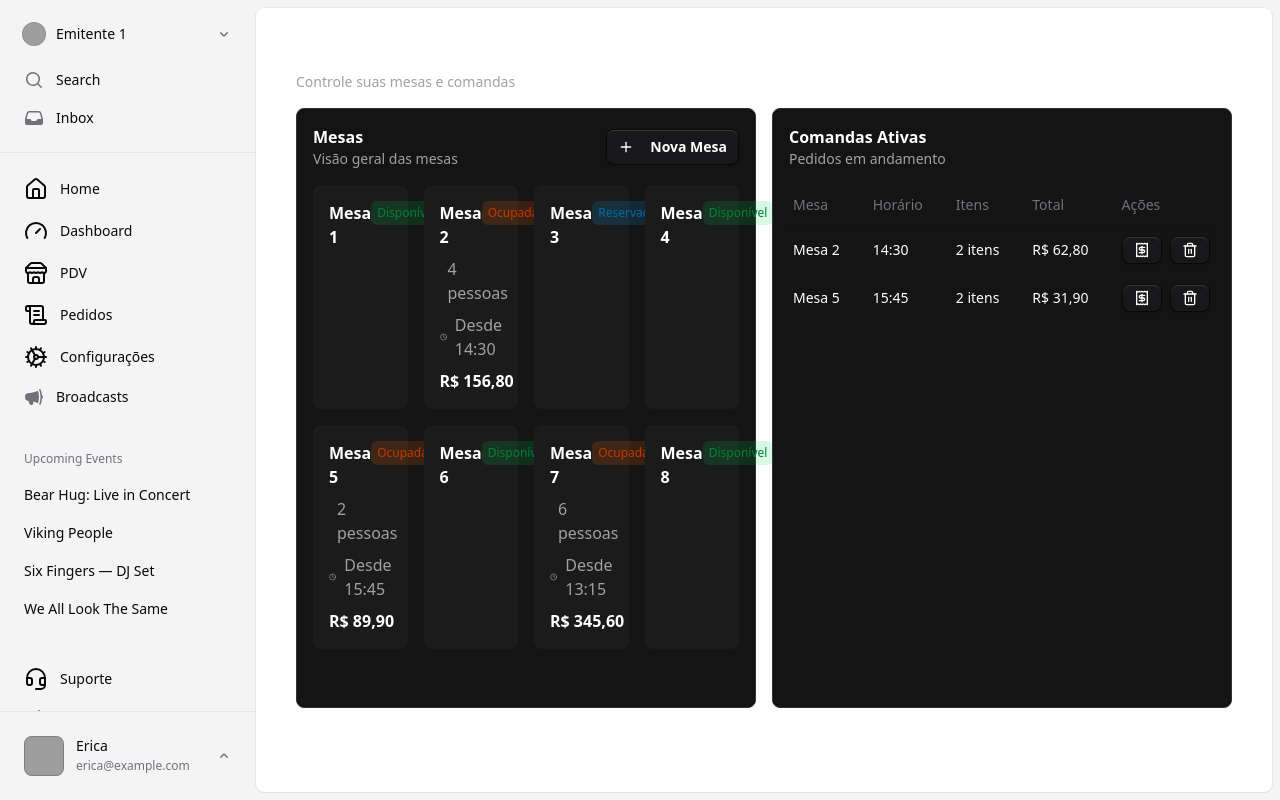
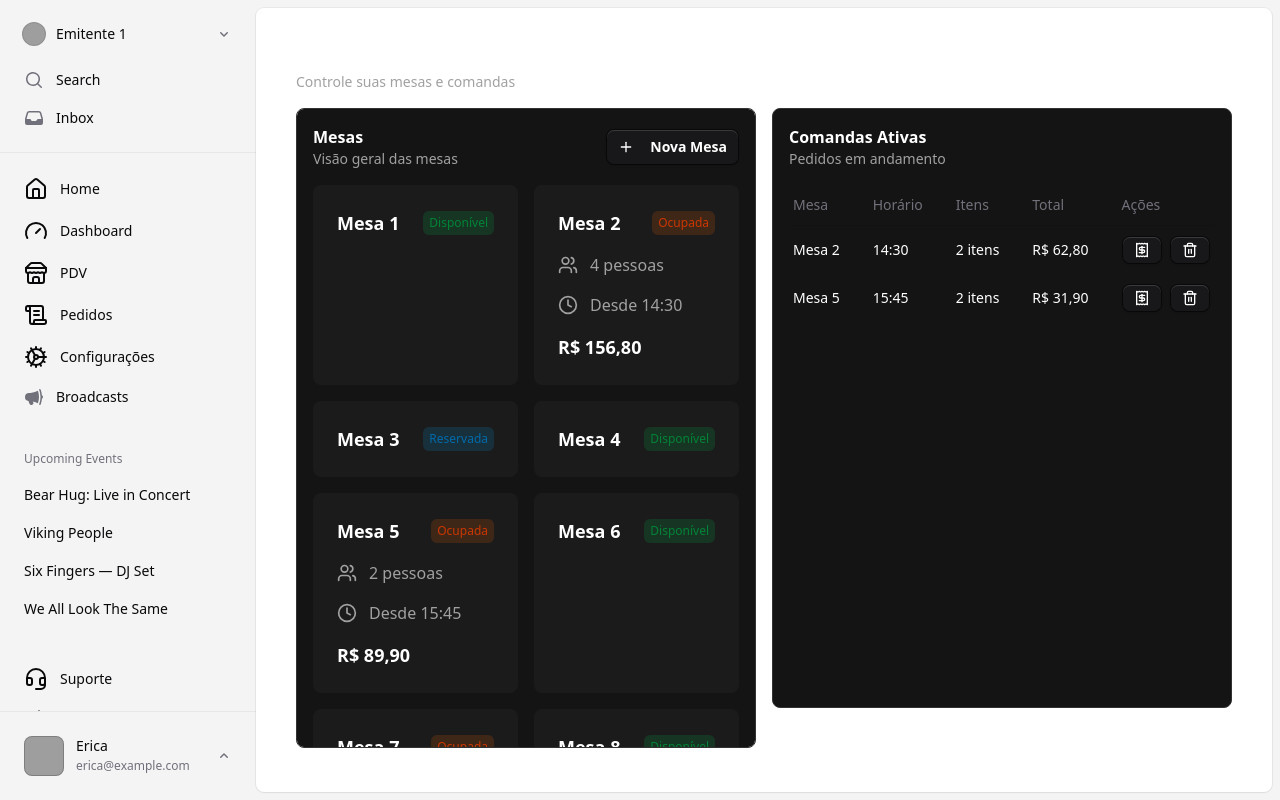
Before and after one commit to pabloalves01/gastro-flow, a React (Vite) app in the folder frontend/: page /pdv/mesas in a window 1280 px wide. Built offline with nearby package versions, Linux system fonts and the light colour scheme; grey boxes are pictures that could not be loaded.

Commit message:
Fix grid tables management and add screen new product

```diff
--- a/frontend/src/pages/pdv/table-management.tsx
+++ b/frontend/src/pages/pdv/table-management.tsx
@@ -134,7 +134,7 @@ export default function TableManagement() {
 
         <div className="grid grid-cols-1 lg:grid-cols-2 gap-4">
           {/* Tables Grid */}
-          <div className="bg-[#141414] border border-[#333333] p-4 rounded-lg h-[600px] flex flex-col">
+          <div className="bg-[#141414] border border-[#333333] p-4 rounded-lg flex flex-col max-h-[80vh] overflow-y-auto">
             <div className="flex flex-col gap-4 h-full">
               <div className="flex items-center justify-between">
                 <div>
@@ -143,24 +143,21 @@ export default function TableManagement() {
                     Visão geral das mesas
                   </div>
                 </div>
-                <Button
-                  variant="ghost"
-                  className="text-[#FF9800] hover:text-[#FF9800] hover:bg-[#1B1B1B]"
-                >
+                <Button className="text-white hover:bg-[#FF9800] hover:bg-[#1B1B1B] cursor-pointer">
                   <Plus className="w-4 h-4 mr-2" />
                   Nova Mesa
                 </Button>
               </div>
 
-              <div className="grid grid-cols-2 sm:grid-cols-3 md:grid-cols-4 gap-4">
+              <div className="grid grid-cols-1 sm:grid-cols-1 md:grid-cols-2 lg:grid-cols-2 gap-4 pb-4">
                 {tables.map((table) => (
                   <div
                     key={table.id}
-                    className="bg-[#1B1B1B] p-4 rounded-lg cursor-pointer hover:bg-[#242424] transition-colors"
+                    className="bg-[#1B1B1B] p-6 rounded-lg cursor-pointer hover:bg-[#242424] transition-all ease-in-out duration-200 transform hover:scale-105"
                   >
-                    <div className="flex flex-col gap-2">
-                      <div className="flex justify-between items-start">
-                        <span className="text-white font-semibold">
+                    <div className="flex flex-col gap-4">
+                      <div className="flex justify-between items-center">
+                        <span className="text-white text-lg font-semibold">
                           Mesa {table.number}
                         </span>
                         <Badge color={getStatusColor(table.status)}>
@@ -169,15 +166,15 @@ export default function TableManagement() {
                       </div>
                       {table.status === "occupied" && (
                         <>
-                          <div className="flex items-center gap-2 text-[#A1A1A1]">
-                            <Users className="w-4 h-4" />
+                          <div className="flex items-center gap-3 text-[#A1A1A1]">
+                            <Users className="w-5 h-5" />
                             <span>{table.guests} pessoas</span>
                           </div>
-                          <div className="flex items-center gap-2 text-[#A1A1A1]">
-                            <Clock className="w-4 h-4" />
+                          <div className="flex items-center gap-3 text-[#A1A1A1]">
+                            <Clock className="w-5 h-5" />
                             <span>Desde {table.startTime}</span>
                           </div>
-                          <div className="text-white font-semibold">
+                          <div className="text-white text-lg font-semibold">
                             {table.total?.toLocaleString("pt-BR", {
                               style: "currency",
                               currency: "BRL",
--- /dev/null
+++ b/frontend/src/pages/produtos/new-product.tsx
@@ -0,0 +1,76 @@
+import { Textarea } from "@headlessui/react";
+import SectionText from "../../components/text/section-text";
+import { Field, Label } from "../../components/ui/catalyst/fieldset";
+import { Input } from "../../components/ui/catalyst/input";
+import { Select } from "../../components/ui/catalyst/select";
+import { Button } from "../../components/ui/catalyst/button";
+
+export default function NewProduct() {
+  return (
+    <div className="">
+      <SectionText
+        title="Novo Produto"
+        subtitle="Adicione um novo produto ao seu comércio."
+      />
+
+      {/* GRID PRINCIPAL */}
+      <div className="grid grid-cols-1 md:grid-cols-2 gap-4 w-full">
+          <Field>
+            <Label>Nome do Produto</Label>
+            <Input
+              name="produto_nome"
+              placeholder="Digite o nome do produto..."
+            />
+          </Field>
+
+        <Field>
+          <Label>Categoria</Label>
+          <Select name="categoria">
+            <option value="active">Active</option>
+            <option value="paused">Paused</option>
+            <option value="delayed">Delayed</option>
+            <option value="canceled">Canceled</option>
+          </Select>
+        </Field>
+
+        <Field>
+          <Label>Preço</Label>
+          <Input name="produto_preco" type="number" placeholder="0.00" />
+        </Field>
+
+        <Field>
+          <Label>Custo</Label>
+          <Input name="produto_custo" type="number" placeholder="0.00" />
+        </Field>
+
+        {/* <Field className="md:col-span-2 text-sm">
+          <Label>Descrição</Label>
+          <Textarea
+            name="produto_descricao"
+            placeholder="Digite uma descrição para o produto..."
+            className="w-full bg-[#1a1a1a] border border-[#333333] text-white rounded-md p-2 outline-none focus:ring-2 focus:ring-[#555555]"
+          />
+        </Field> */}
+
+        <Field>
+          <Label>Imagem do Produto</Label>
+          <Input name="produto_imagem" type="file" accept="image/*" />
+        </Field>
+
+        <Field>
+          <Label>Estoque</Label>
+          <Input
+            name="produto_estoque"
+            type="number"
+            placeholder="Quantidade em estoque..."
+          />
+        </Field>
+      </div>
+
+      {/* BOTÃO DE SUBMISSÃO */}
+      <div className="flex justify-end mt-4">
+        <Button>Salvar Produto</Button>
+      </div>
+    </div>
+  );
+}
```
